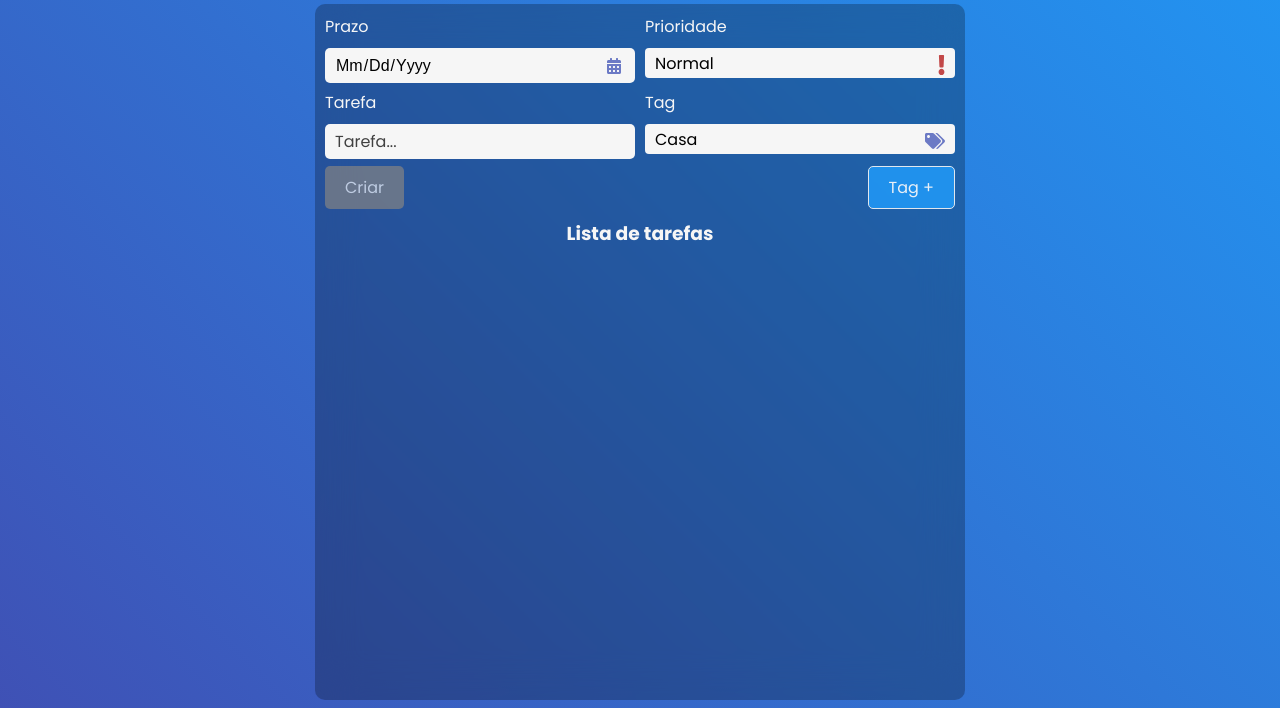
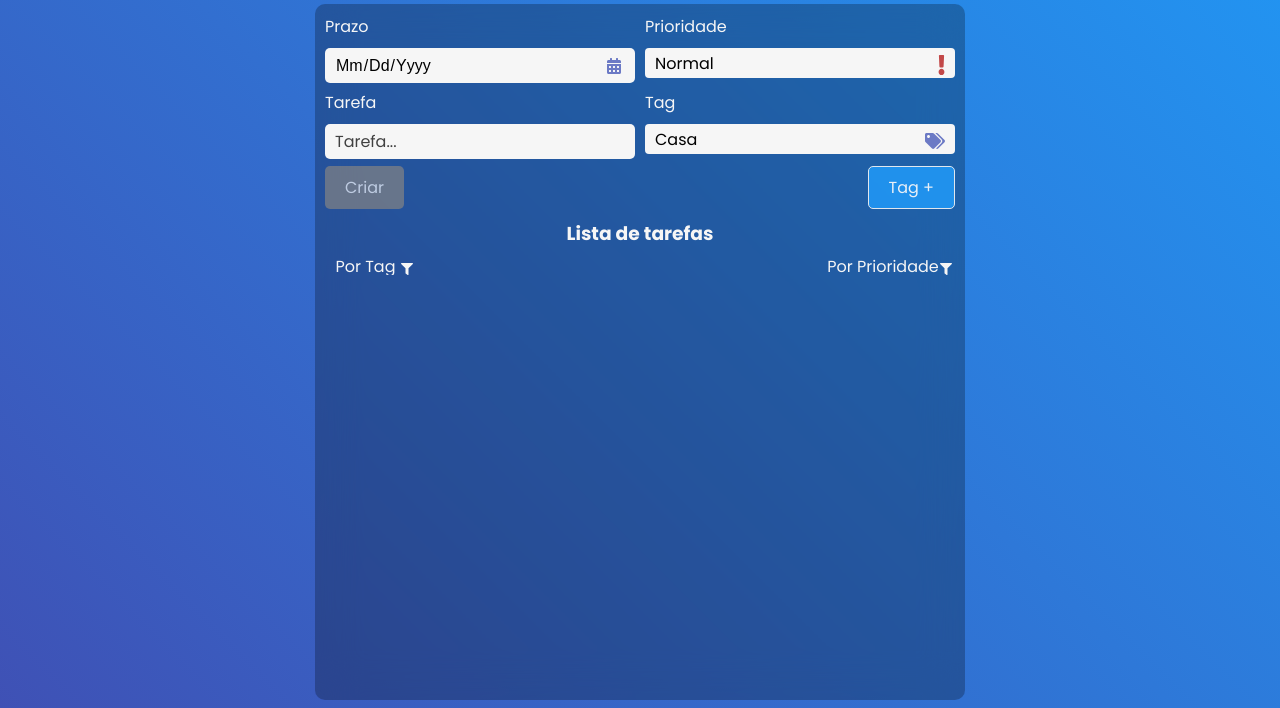
Before and after one commit to Douglas-Morais/to-dolist, a plain HTML site: page app/src/index.html in a window 1280 px wide. Shown: the part 92-800 px from the top of the page. Drawn offline with Linux system fonts and the light colour scheme.

Commit message:
created filter layout

```diff
--- a/app/src/index.html
+++ b/app/src/index.html
@@ -70,7 +70,36 @@
         </div>
       </form>
 
-      <h3 class="title">Lista de tarefas</h3>
+      <div class="title">
+        <h3>Lista de tarefas</h3>
+        <form name="formFilters" id="formFilters">
+          <div class="form-filter">
+            <select name="tagKey" id="input-tagKey">
+              <option value="0">Por Tag</option>
+              <option value="1">Gabriela</option>
+            </select>
+            <svg xmlns="http://www.w3.org/2000/svg" viewBox="0 0 512 512">
+              <path
+                d="M487.976 0H24.028C2.71 0-8.047 25.866 7.058 40.971L192 225.941V432c0 7.831 3.821 15.17 10.237 19.662l80 55.98C298.02 518.69 320 507.493 320 487.98V225.941l184.947-184.97C520.021 25.896 509.338 0 487.976 0z">
+              </path>
+            </svg>
+          </div>
+          <div class="form-filter">
+            <select name="priorityKey" id="input-priorityKey">
+              <option value="0" selected>Por Prioridade</option>
+              <option value="1">Urgente</option>
+              <option value="2">Importante</option>
+              <option value="3">Normal</option>
+              <option value="4">Adiável</option>
+            </select>
+            <svg xmlns="http://www.w3.org/2000/svg" viewBox="0 0 512 512">
+              <path
+                d="M487.976 0H24.028C2.71 0-8.047 25.866 7.058 40.971L192 225.941V432c0 7.831 3.821 15.17 10.237 19.662l80 55.98C298.02 518.69 320 507.493 320 487.98V225.941l184.947-184.97C520.021 25.896 509.338 0 487.976 0z">
+              </path>
+            </svg>
+          </div>
+        </form>
+      </div>
 
       <div id="list-tasks" class="list">
 
@@ -79,36 +108,52 @@
           <form name="formEditTask" id="formEditTask">
             <div id="task" class="task-control">
               <svg id="edit" class="edit" xmlns="http://www.w3.org/2000/svg" viewBox="0 0 512 512">
-                <path d="M497.94 74.17l-60.11-60.11c-18.75-18.75-49.16-18.75-67.91 0l-56.55 56.55 128.02 128.02 56.55-56.55c18.75-18.75 18.75-49.15 0-67.91zm-246.8-20.53c-15.62-15.62-40.94-15.62-56.56 0L75.8 172.43c-6.25 6.25-6.25 16.38 0 22.62l22.63 22.63c6.25 6.25 16.38 6.25 22.63 0l101.82-101.82 22.63 22.62L93.95 290.03A327.038 327.038 0 0 0 .17 485.11l-.03.23c-1.7 15.28 11.21 28.2 26.49 26.51a327.02 327.02 0 0 0 195.34-93.8l196.79-196.79-82.77-82.77-84.85-84.85z"></path>
-                <path d="M408 216c-22.092 0-40 17.909-40 40h-8v-32c0-22.091-17.908-40-40-40s-40 17.909-40 40v32h-8V48c0-26.51-21.49-48-48-48s-48 21.49-48 48v208h-13.572L92.688 78.449C82.994 53.774 55.134 41.63 30.461 51.324 5.787 61.017-6.356 88.877 3.337 113.551l74.765 190.342-31.09 24.872c-15.381 12.306-19.515 33.978-9.741 51.081l64 112A39.998 39.998 0 0 0 136 512h240c18.562 0 34.686-12.77 38.937-30.838l32-136A39.97 39.97 0 0 0 448 336v-80c0-22.091-17.908-40-40-40z"></path>
+                <path
+                  d="M497.94 74.17l-60.11-60.11c-18.75-18.75-49.16-18.75-67.91 0l-56.55 56.55 128.02 128.02 56.55-56.55c18.75-18.75 18.75-49.15 0-67.91zm-246.8-20.53c-15.62-15.62-40.94-15.62-56.56 0L75.8 172.43c-6.25 6.25-6.25 16.38 0 22.62l22.63 22.63c6.25 6.25 16.38 6.25 22.63 0l101.82-101.82 22.63 22.62L93.95 290.03A327.038 327.038 0 0 0 .17 485.11l-.03.23c-1.7 15.28 11.21 28.2 26.49 26.51a327.02 327.02 0 0 0 195.34-93.8l196.79-196.79-82.77-82.77-84.85-84.85z">
+                </path>
+                <path
+                  d="M408 216c-22.092 0-40 17.909-40 40h-8v-32c0-22.091-17.908-40-40-40s-40 17.909-40 40v32h-8V48c0-26.51-21.49-48-48-48s-48 21.49-48 48v208h-13.572L92.688 78.449C82.994 53.774 55.134 41.63 30.461 51.324 5.787 61.017-6.356 88.877 3.337 113.551l74.765 190.342-31.09 24.872c-15.381 12.306-19.515 33.978-9.741 51.081l64 112A39.998 39.998 0 0 0 136 512h240c18.562 0 34.686-12.77 38.937-30.838l32-136A39.97 39.97 0 0 0 448 336v-80c0-22.091-17.908-40-40-40z">
+                </path>
               </svg>
               <input id="description" name="description" type="text" class="input-plain-text" autocomplete="off"
                 minlength="3" maxlength="40" readonly required />
               <svg id="remove" class="remove" xmlns="http://www.w3.org/2000/svg" viewBox="0 0 448 512">
-                <path d="M400 32H48C21.5 32 0 53.5 0 80v352c0 26.5 21.5 48 48 48h352c26.5 0 48-21.5 48-48V80c0-26.5-21.5-48-48-48zM92 296c-6.6 0-12-5.4-12-12v-56c0-6.6 5.4-12 12-12h264c6.6 0 12 5.4 12 12v56c0 6.6-5.4 12-12 12H92z"></path>
+                <path
+                  d="M400 32H48C21.5 32 0 53.5 0 80v352c0 26.5 21.5 48 48 48h352c26.5 0 48-21.5 48-48V80c0-26.5-21.5-48-48-48zM92 296c-6.6 0-12-5.4-12-12v-56c0-6.6 5.4-12 12-12h264c6.6 0 12 5.4 12 12v56c0 6.6-5.4 12-12 12H92z">
+                </path>
               </svg>
               <svg id="check" class="check" xmlns="http://www.w3.org/2000/svg" viewBox="0 0 512 512">
-                <path d="M173.898 439.404l-166.4-166.4c-9.997-9.997-9.997-26.206 0-36.204l36.203-36.204c9.997-9.998 26.207-9.998 36.204 0L192 312.69 432.095 72.596c9.997-9.997 26.207-9.997 36.204 0l36.203 36.204c9.997 9.997 9.997 26.206 0 36.204l-294.4 294.401c-9.998 9.997-26.207 9.997-36.204-.001z"></path>
-                <path d="M505 174.8l-39.6-39.6c-9.4-9.4-24.6-9.4-33.9 0L192 374.7 80.6 263.2c-9.4-9.4-24.6-9.4-33.9 0L7 302.9c-9.4 9.4-9.4 24.6 0 34L175 505c9.4 9.4 24.6 9.4 33.9 0l296-296.2c9.4-9.5 9.4-24.7.1-34zm-324.3 106c6.2 6.3 16.4 6.3 22.6 0l208-208.2c6.2-6.3 6.2-16.4 0-22.6L366.1 4.7c-6.2-6.3-16.4-6.3-22.6 0L192 156.2l-55.4-55.5c-6.2-6.3-16.4-6.3-22.6 0L68.7 146c-6.2 6.3-6.2 16.4 0 22.6l112 112.2z"></path>
+                <path
+                  d="M173.898 439.404l-166.4-166.4c-9.997-9.997-9.997-26.206 0-36.204l36.203-36.204c9.997-9.998 26.207-9.998 36.204 0L192 312.69 432.095 72.596c9.997-9.997 26.207-9.997 36.204 0l36.203 36.204c9.997 9.997 9.997 26.206 0 36.204l-294.4 294.401c-9.998 9.997-26.207 9.997-36.204-.001z">
+                </path>
+                <path
+                  d="M505 174.8l-39.6-39.6c-9.4-9.4-24.6-9.4-33.9 0L192 374.7 80.6 263.2c-9.4-9.4-24.6-9.4-33.9 0L7 302.9c-9.4 9.4-9.4 24.6 0 34L175 505c9.4 9.4 24.6 9.4 33.9 0l296-296.2c9.4-9.5 9.4-24.7.1-34zm-324.3 106c6.2 6.3 16.4 6.3 22.6 0l208-208.2c6.2-6.3 6.2-16.4 0-22.6L366.1 4.7c-6.2-6.3-16.4-6.3-22.6 0L192 156.2l-55.4-55.5c-6.2-6.3-16.4-6.3-22.6 0L68.7 146c-6.2 6.3-6.2 16.4 0 22.6l112 112.2z">
+                </path>
               </svg>
               <div class="tags">
                 <ul>
                   <li>
                     <slot name="tagKey">Tag</slot>
                     <svg xmlns="http://www.w3.org/2000/svg" viewBox="0 0 512 512">
-                      <path d="M0 252.118V48C0 21.49 21.49 0 48 0h204.118a48 48 0 0 1 33.941 14.059l211.882 211.882c18.745 18.745 18.745 49.137 0 67.882L293.823 497.941c-18.745 18.745-49.137 18.745-67.882 0L14.059 286.059A48 48 0 0 1 0 252.118zM112 64c-26.51 0-48 21.49-48 48s21.49 48 48 48 48-21.49 48-48-21.49-48-48-48z"></path>
+                      <path
+                        d="M0 252.118V48C0 21.49 21.49 0 48 0h204.118a48 48 0 0 1 33.941 14.059l211.882 211.882c18.745 18.745 18.745 49.137 0 67.882L293.823 497.941c-18.745 18.745-49.137 18.745-67.882 0L14.059 286.059A48 48 0 0 1 0 252.118zM112 64c-26.51 0-48 21.49-48 48s21.49 48 48 48 48-21.49 48-48-21.49-48-48-48z">
+                      </path>
                     </svg>
                   </li>
                   <li>
                     <slot name="deadline">deadline</slot>
                     <svg xmlns="http://www.w3.org/2000/svg" viewBox="0 0 448 512">
-                      <path d="M432 304c0 114.9-93.1 208-208 208S16 418.9 16 304c0-104 76.3-190.2 176-205.5V64h-28c-6.6 0-12-5.4-12-12V12c0-6.6 5.4-12 12-12h120c6.6 0 12 5.4 12 12v40c0 6.6-5.4 12-12 12h-28v34.5c37.5 5.8 71.7 21.6 99.7 44.6l27.5-27.5c4.7-4.7 12.3-4.7 17 0l28.3 28.3c4.7 4.7 4.7 12.3 0 17l-29.4 29.4-.6.6C419.7 223.3 432 262.2 432 304zm-176 36V188.5c0-6.6-5.4-12-12-12h-40c-6.6 0-12 5.4-12 12V340c0 6.6 5.4 12 12 12h40c6.6 0 12-5.4 12-12z"></path>
+                      <path
+                        d="M432 304c0 114.9-93.1 208-208 208S16 418.9 16 304c0-104 76.3-190.2 176-205.5V64h-28c-6.6 0-12-5.4-12-12V12c0-6.6 5.4-12 12-12h120c6.6 0 12 5.4 12 12v40c0 6.6-5.4 12-12 12h-28v34.5c37.5 5.8 71.7 21.6 99.7 44.6l27.5-27.5c4.7-4.7 12.3-4.7 17 0l28.3 28.3c4.7 4.7 4.7 12.3 0 17l-29.4 29.4-.6.6C419.7 223.3 432 262.2 432 304zm-176 36V188.5c0-6.6-5.4-12-12-12h-40c-6.6 0-12 5.4-12 12V340c0 6.6 5.4 12 12 12h40c6.6 0 12-5.4 12-12z">
+                      </path>
                     </svg>
                   </li>
                   <li>
                     <slot name="priorityKey">Priority</slot>!
                     <svg xmlns="http://www.w3.org/2000/svg" viewBox="0 0 576 512">
-                      <path d="M569.517 440.013C587.975 472.007 564.806 512 527.94 512H48.054c-36.937 0-59.999-40.055-41.577-71.987L246.423 23.985c18.467-32.009 64.72-31.951 83.154 0l239.94 416.028zM288 354c-25.405 0-46 20.595-46 46s20.595 46 46 46 46-20.595 46-46-20.595-46-46-46zm-43.673-165.346l7.418 136c.347 6.364 5.609 11.346 11.982 11.346h48.546c6.373 0 11.635-4.982 11.982-11.346l7.418-136c.375-6.874-5.098-12.654-11.982-12.654h-63.383c-6.884 0-12.356 5.78-11.981 12.654z"></path>
+                      <path
+                        d="M569.517 440.013C587.975 472.007 564.806 512 527.94 512H48.054c-36.937 0-59.999-40.055-41.577-71.987L246.423 23.985c18.467-32.009 64.72-31.951 83.154 0l239.94 416.028zM288 354c-25.405 0-46 20.595-46 46s20.595 46 46 46 46-20.595 46-46-20.595-46-46-46zm-43.673-165.346l7.418 136c.347 6.364 5.609 11.346 11.982 11.346h48.546c6.373 0 11.635-4.982 11.982-11.346l7.418-136c.375-6.874-5.098-12.654-11.982-12.654h-63.383c-6.884 0-12.356 5.78-11.981 12.654z">
+                      </path>
                     </svg>
                   </li>
                 </ul>
@@ -118,7 +163,6 @@
         </template>
 
         <app-main></app-main>
-
       </div>
     </div>
   </main>
--- a/app/src/style.css
+++ b/app/src/style.css
@@ -207,3 +207,51 @@
   right: -4px;
   top: 4px;
 }
+
+.form-filter {
+  display: flex;
+}
+
+#formFilters {
+  display: flex;
+  justify-content: space-between;
+  padding: 5px 0px;
+}
+
+.form-filter {
+  position: relative;
+}
+
+.form-filter select {
+  appearance: none;
+  background-color: transparent;
+  color: var(--main-white);
+  border: none;
+  margin: 5px 0px;
+  padding: 0px 16px 0px 6px;
+  font-family: inherit;
+  font-size: inherit;
+  line-height: inherit;
+  cursor: pointer;
+  outline: none;
+  border-radius: 0.25em;
+  text-transform: capitalize;
+}
+
+.form-filter select > option {
+  color: black;
+  text-align: center;
+}
+
+.form-filter.filtering select {
+  border: 1px solid var(--main-white);
+  background-color: rgba(255, 255, 255, 0.15);
+}
+
+.form-filter svg {
+  position: absolute;
+  top: 10px;
+  right: 3px;
+  height: 12px;
+  fill: var(--main-white);
+}
```
